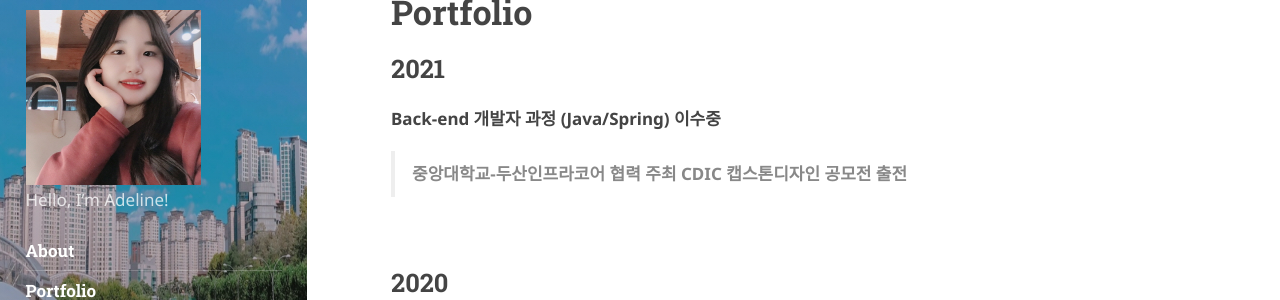
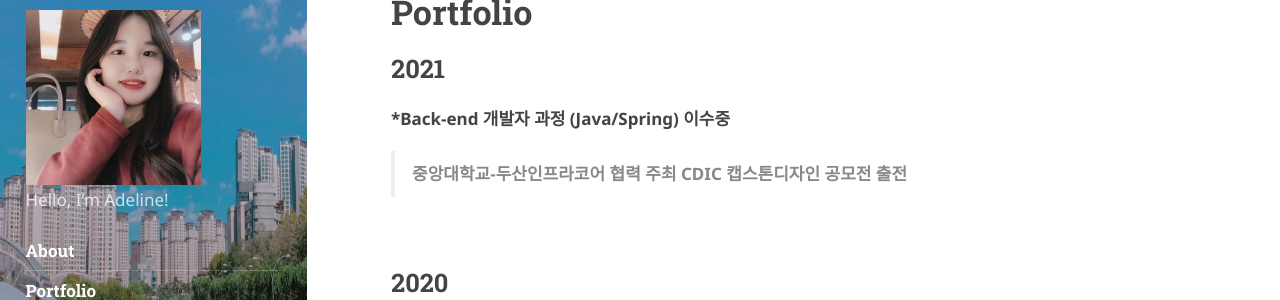
Before and after one commit to Wonji-Park/Classy, a Jekyll site: the page built from _featured_tags/Portfolio.md, in a window 1280 px wide. Shown: the part 288-588 px from the top of the page. Built offline with Jekyll 4.4.1, drawn with Linux system fonts in a browser that asks for light colours; nearby versions of some CDN libraries; some web fonts are replaced.

```diff
--- a/_featured_tags/Portfolio.md
+++ b/_featured_tags/Portfolio.md
@@ -12,7 +12,7 @@ published: true
 
 ## 2021
 
-**Back-end 개발자 과정 (Java/Spring) 이수중**
+***Back-end 개발자 과정 (Java/Spring) 이수중**
 >
 **중앙대학교-두산인프라코어 협력 주최 CDIC 캡스톤디자인 공모전 출전**
 
```
